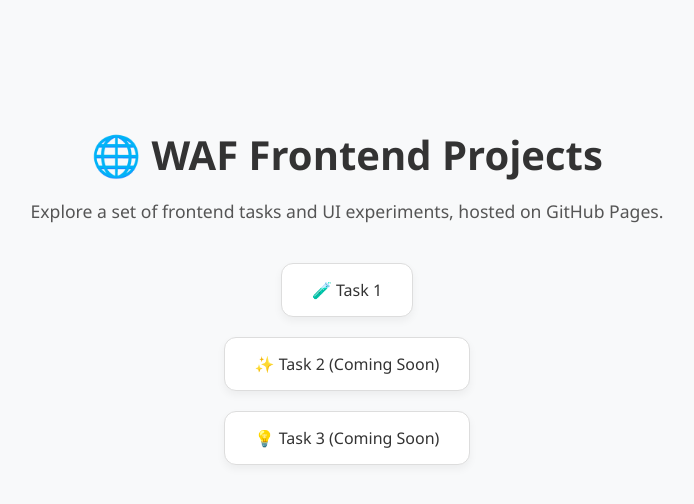
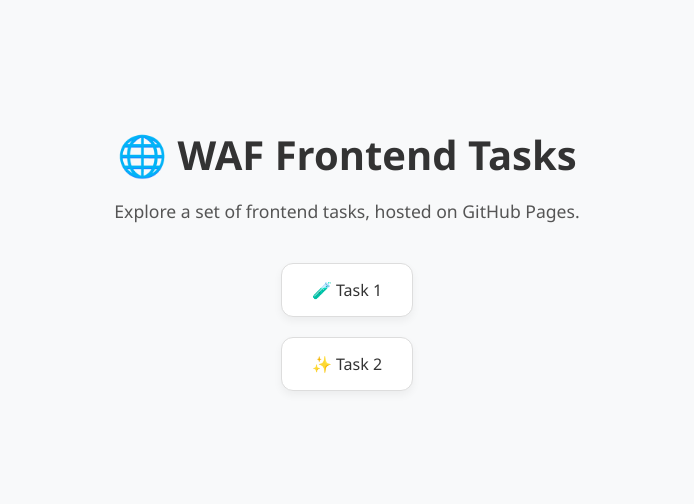
Before and after one commit to AbhayGRT/MARKUP, a plain HTML site: page index.html in a window 1280 px wide. Shown: the whole page, without its empty margins (293-987 px from the left). Drawn offline with Linux system fonts and the light colour scheme.

Commit message:
Update index.html

```diff
--- a/index.html
+++ b/index.html
@@ -3,7 +3,7 @@
 <head>
   <meta charset="UTF-8" />
   <meta name="viewport" content="width=device-width, initial-scale=1.0" />
-  <title>WAF Frontend Projects</title>
+  <title>WAF Frontend Tasks</title>
   <style>
     body {
       margin: 0;
@@ -60,13 +60,12 @@
 </head>
 <body>
   <div class="container">
-    <h1>🌐 WAF Frontend Projects</h1>
-    <p>Explore a set of frontend tasks and UI experiments, hosted on GitHub Pages.</p>
+    <h1>🌐 WAF Frontend Tasks</h1>
+    <p>Explore a set of frontend tasks, hosted on GitHub Pages.</p>
 
     <div class="projects">
       <a href="task-1" class="card">🧪 Task 1</a>
-      <a href="task-2" class="card">✨ Task 2 (Coming Soon)</a>
-      <a href="task-3" class="card">💡 Task 3 (Coming Soon)</a>
+      <a href="task-2" class="card">✨ Task 2</a>
     </div>
   </div>
 </body>
```
